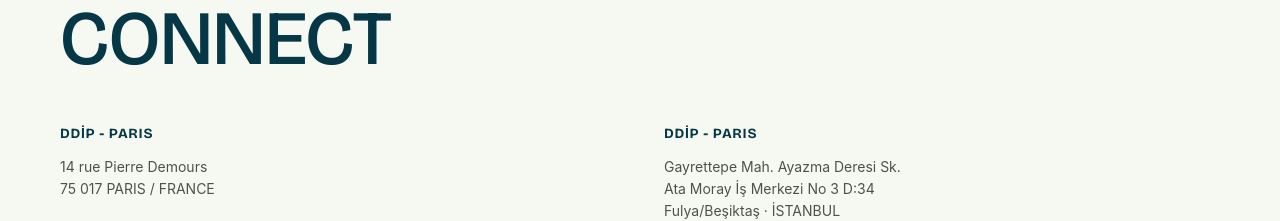
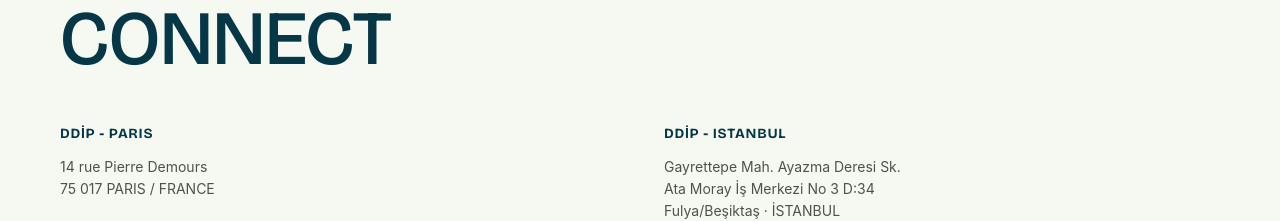
Before and after one commit to bilaakpan/ddip-ai-frontend, a Next.js app: page /lets-connect in a window 1280 px wide. Shown: the part 860-1081 px from the top of the page. Built offline with nearby package versions, Linux system fonts and the light colour scheme; no server answers.

Commit message:
fix: Istanbul office label (BUG-010)

```diff
--- a/app/(desktop)/lets-connect/page.tsx
+++ b/app/(desktop)/lets-connect/page.tsx
@@ -335,7 +335,7 @@
             {/* DDiP - ISTANBUL */}
             <div>
               <h3 className="font-heading text-sm font-semibold uppercase tracking-wider text-light-text">
-                DDiP - PARIS
+                DDiP - ISTANBUL
               </h3>
               <p className="mt-3 text-sm leading-[1.6] text-light-body">
                 Gayrettepe Mah. Ayazma Deresi Sk.
```
